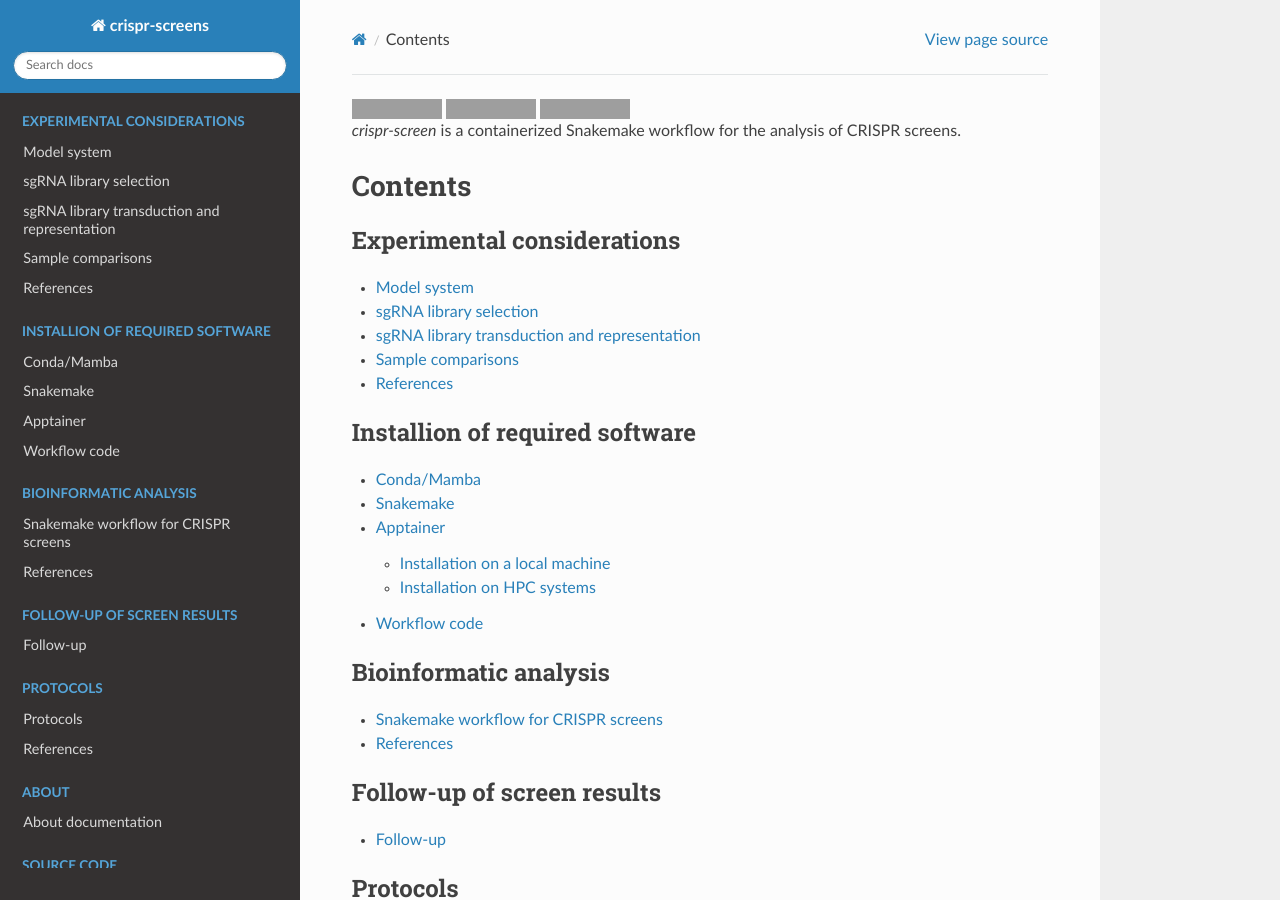
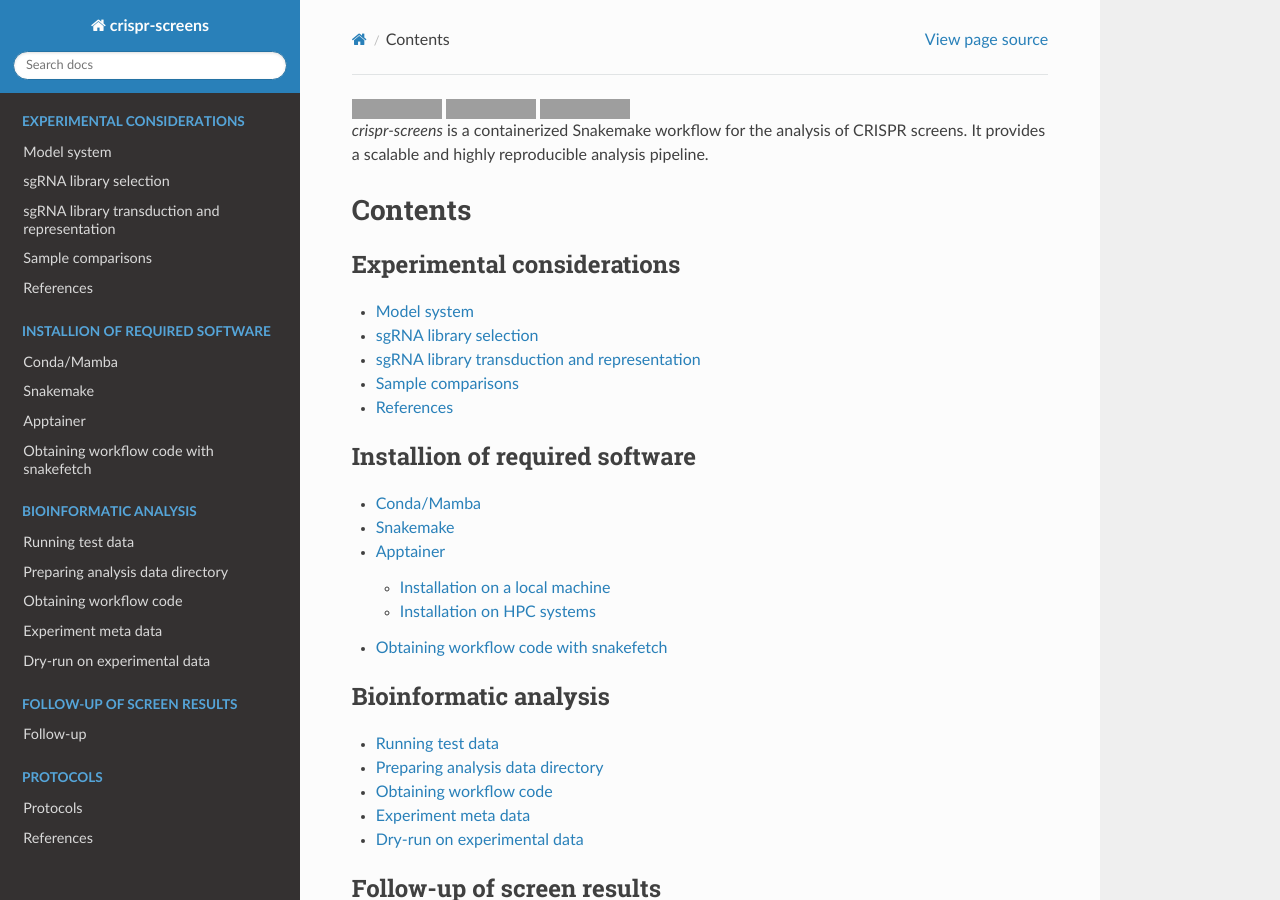
Before and after one commit to niekwit/crispr-screens, a Sphinx documentation site: the page built from docs/index.rst, in a window 1280 px wide and 900 px high. Built offline with Sphinx 7.4.7 and the Read the Docs theme 2.0.0, drawn with Linux system fonts in a browser that asks for light colours; grey boxes are pictures that could not be loaded.

Commit message:
added usage

```diff
--- a/docs/analysis/analysis.rst
+++ /dev/null
@@ -1,20 +0,0 @@
-There are several options for analysing the sequencing data:
-
-Snakemake workflow for CRISPR screens
-=====================================
-
-Our lab has developped a Snakemake_ pipeline for the analysis of CRISPR screens. The pipeline is available at https://github.com/niekwit/crispr-screens, along with its documentation.
-
-
-References
-==========
-
-#. Li W, Xu H, Xiao T, Cong L, Love MI, Zhang F, Irizarry RA, Liu JS, Brown M, Liu XS. MAGeCK enables robust identification of essential genes from genome-scale CRISPR/Cas9 knockout screens. Genome Biol. 2014 Dec 19;15(12):554. doi: 10.1186/s13059-014-0554-4.
-
-
-
-
-
-
-.. _Snakemake: https://snakemake.readthedocs.io
-.. _MAGeCK: https://sourceforge.net/p/mageck/wiki/Home/
--- a/docs/index.rst
+++ b/docs/index.rst
@@ -1,15 +1,15 @@
 .. image:: https://zenodo.org/badge/DOI/10.5281/zenodo.10286661.svg
   :target: https://doi.org/10.5281/zenodo.10286661
 
-.. image:: https://readthedocs.org/projects/crispr-docs/badge/?version=latest
-    :target: https://crispr-docs.readthedocs.io/en/latest/?badge=latest
+.. image:: https://readthedocs.org/projects/crispr-screens/badge/?version=latest
+    :target: https://crispr-screens.readthedocs.io/en/latest/?badge=latest
     :alt: Documentation Status
 
-.. image:: https://img.shields.io/github/stars/niekwit/crispr_docs?style=social
+.. image:: https://img.shields.io/github/stars/niekwit/crispr-screens?style=social
     :alt: GitHub stars
 
 
-`crispr-screen` is a containerized Snakemake workflow for the analysis of CRISPR screens.
+`crispr-screens` is a containerized Snakemake workflow for the analysis of CRISPR screens. It provides a scalable and highly reproducible analysis pipeline.
 
 Contents
 ========
--- /dev/null
+++ b/docs/usage/usage.rst
@@ -0,0 +1,59 @@
+Running test data
+=================
+
+To run `crispr-screens` on test data, first clone the repository:
+
+.. code-block:: console
+
+    $ git clone https://github.com/niekwit/crispr-screens.git
+    $ cd crispr-screens
+    $ mamba activate snakemake
+    $ snakemake --use-conda --use-apptainer --show-failed-logs --directory .test/
+    $ snakemake --report .test/report.html --directory .test/
+
+
+Preparing analysis data directory
+=================================
+
+To run `crispr-screens` on your own data, first prepare a data directory as follows:
+
+.. code-block:: console
+
+    $ mkdir my_experiment
+    $ cd my_experiment
+    $ mkdir reads resources
+
+Copy the fastq files to the `reads` directory and the resources to the `resources` directory.
+
+.. note::
+
+    All fastq files must have the extension *fastq.gz*
+
+
+Obtaining workflow code
+=======================
+
+To obtain the workflow code, run snakefetch from my_experiment/:
+
+.. code-block:: console
+
+    $ snakefetch --outdir . --repo-version v0.6.1 --url https://github.com/niekwit/crispr-screens
+    Downloading archive file for version v0.6.1 from https://github.com/niekwit/crispr-screens...
+    Extracting config and workflow directories from tar.gz file to /path/to/analysis...
+    Done!
+
+
+Experiment meta data
+====================
+
+TO DO
+
+Dry-run on experimental data
+============================
+
+If the test data runs successfully, you can run `crispr-screens` on your own data. To do this, first create a new directory and copy the test data:
+
+.. code-block:: console
+
+    $ mkdir my_experiment
+    $ snakemake -np
```
Also changed, not shown: other parts of docs/index.rst (+1 -1 lines), docs/installation/installation.rst (+5 -6 lines).
